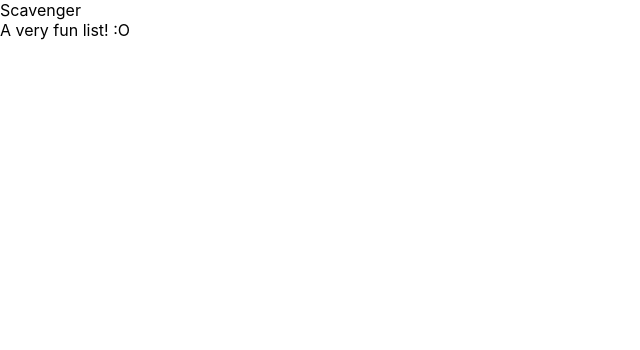
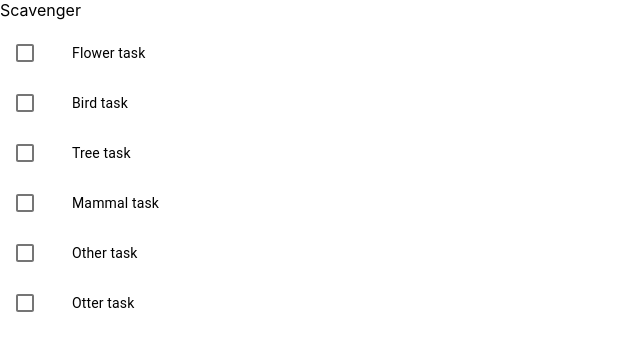
Before and after one commit to Broski-AC/project-scavenger-hunt, a React (Create React App) app: page / in a window 1280 px wide. Shown: the top 350 px of the page, without its empty margins (0-640 px from the left). Built offline with nearby package versions, Linux system fonts and the light colour scheme.

Commit message:
Added boopable list

```diff
--- a/src/components/TaskList.js
+++ b/src/components/TaskList.js
@@ -1,12 +1,75 @@
 import React, { Component } from 'react';
+import { makeStyles } from '@material-ui/core/styles';
+import List from '@material-ui/core/List';
+import ListItem from '@material-ui/core/ListItem';
+import ListItemIcon from '@material-ui/core/ListItemIcon';
+import ListItemSecondaryAction from '@material-ui/core/ListItemSecondaryAction';
+import ListItemText from '@material-ui/core/ListItemText';
+import Checkbox from '@material-ui/core/Checkbox';
+import IconButton from '@material-ui/core/IconButton';
+
+const useStyles = makeStyles((theme) => ({
+  root: {
+    width: '100%',
+    maxWidth: 360,
+    backgroundColor: theme.palette.background.paper,
+  },
+}));
 
 export default class CheckboxList extends Component{
 
+    constructor(props)
+    {
+        super(props); //needed for every constructor
+        this.handleToggle = this.handleToggle.bind(this);
+        this.state = { //all data stored in state
+            itemList: ['Flower task', 'Bird task', 'Tree task', 'Mammal task', 'Other task', 'Otter task'], //delete if pulled from database
+            checked: [], //array to store button values
+        }
+    }
+
+    handleToggle = (value) => () => {
+        const currentIndex = this.state.checked.indexOf(value);
+        const newChecked = [...this.state.checked];
+
+        if (currentIndex === -1) {
+          newChecked.push(value);
+        } else {
+          newChecked.splice(currentIndex, 1);
+        }
+
+        this.setState({
+            checked: (newChecked)}
+        );
+    }
+
     render(){
-        return(
-            <div>
-                A very fun list! :O
-            </div>
-        )
-    }
+
+        return (
+            <List>
+            {this.state.itemList.map((value) => {
+                const labelId = `checkbox-list-label-${value}`; //remove the last bit after testing
+
+                return (
+                <ListItem key={value} role={undefined} dense button onClick={this.handleToggle(value)}>
+                    <ListItemIcon>
+                    <Checkbox
+                        edge="start"
+                        checked={this.state.checked[value]}
+                        tabIndex={-1}
+                        disableRipple
+                        inputProps={{ 'aria-labelledby': labelId }}
+                    />
+                    </ListItemIcon>
+                    <ListItemText id={labelId} primary={`${value}`} />
+                    <ListItemSecondaryAction>
+                    <IconButton edge="end" aria-label="comments">
+                    </IconButton>
+                    </ListItemSecondaryAction>
+                </ListItem>
+                );
+            })}
+            </List>
+    );
 }
+}
```
